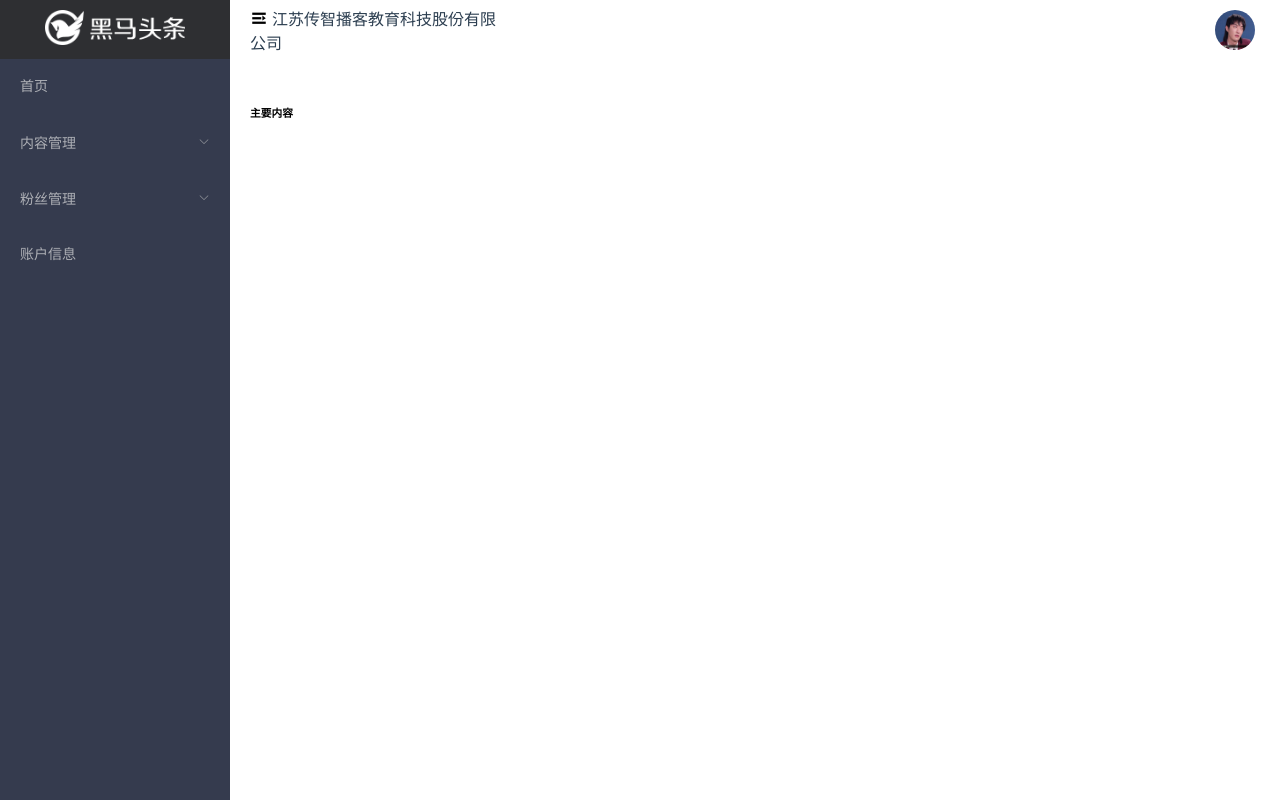
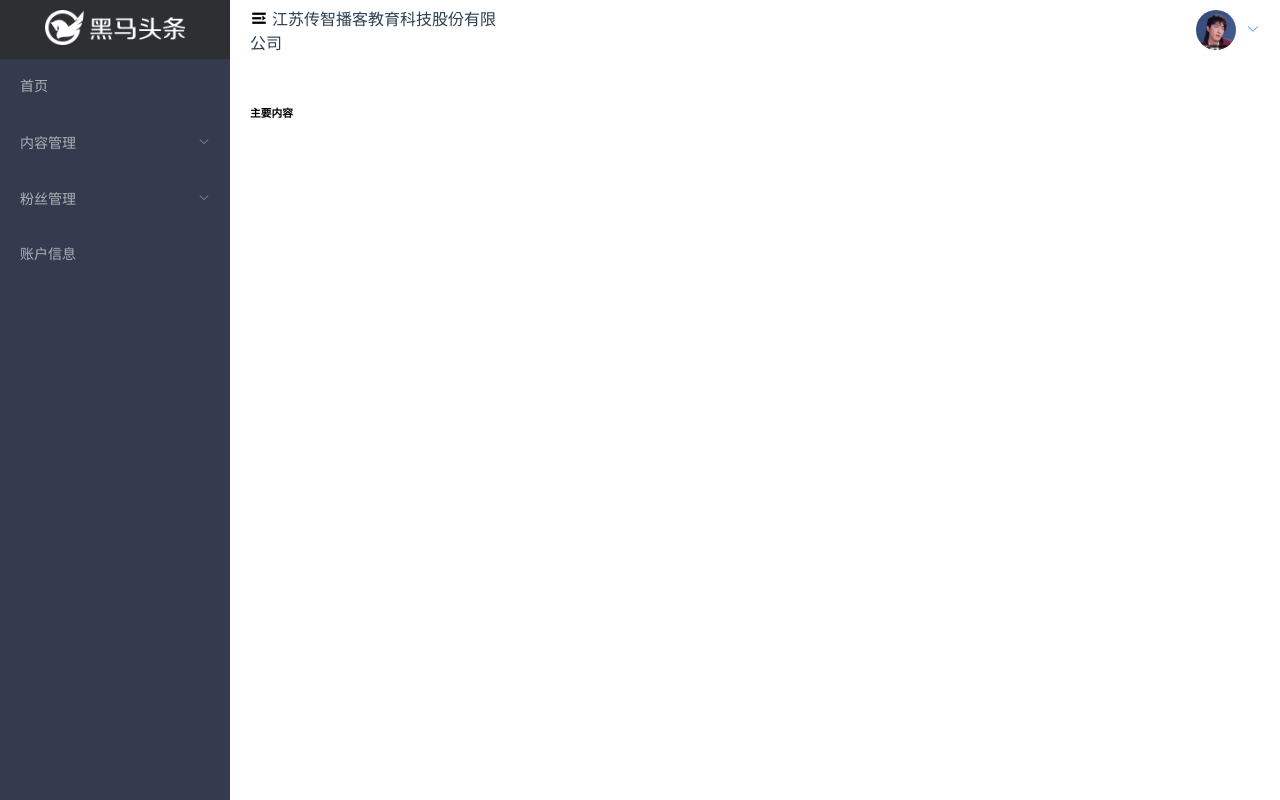
Before and after one commit to xuhaofeng1927/toutiao-89, a Vue app: page /#/name in a window 1280 px wide. Built offline with nearby package versions, Linux system fonts and the light colour scheme; no server answers.

Commit message:
主页模块-头部退出系统

```diff
--- a/src/components/home/layout-heade.vue
+++ b/src/components/home/layout-heade.vue
@@ -1,34 +1,34 @@
 <template>
   <!-- 头部组件 -->
-  <el-row class='layout-header' type="flex" align="middle" justify="space-between">
+  <el-row class="layout-header" type="flex" align="middle" justify="space-between">
     <!-- 左侧 -->
-      <el-col class='left' :span="6">
+    <el-col class="left" :span="6">
       <!-- 左侧图标 -->
-          <i class='el-icon-s-unfold'></i>
-          <span class='title'>江苏传智播客教育科技股份有限公司</span>
+      <i class="el-icon-s-unfold"></i>
+      <span class="title">江苏传智播客教育科技股份有限公司</span>
     </el-col>
     <!-- 右侧 -->
-      <el-col class='right' :span="4">
-          <el-row type='flex' justify="end" align="middle">
+    <el-col class="right" :span="4">
+      <el-row type="flex" justify="end" align="middle">
         <!-- 这里personinfo.photo是变量所以要加:或v-bind -->
         <!-- <img src="../../assets/img/header.jpg" alt=""> -->
         <!-- <img :src="personinfo.photo" alt=""> -->
-            <img :src="personinfo.photo?personinfo.photo: defaultImg" alt="">
+        <img :src="personinfo.photo?personinfo.photo: defaultImg" alt />
         <!-- 下拉菜单 -->
-             <el-dropdown>
+        <el-dropdown trigger="click" @command="handleCommand">
+        <!-- handleCommand 一个方法名 -->
           <!-- <span>山隔壁还是山</span> -->
-                 <span>{{personinfo.name}}</span>
+          <span class="el-dropdown-link">{{personinfo.name}} <i class="el-icon-arrow-down el-icon--right"></i> </span>
           <!-- 下拉菜单  具名插槽 -->
           <el-dropdown-menu slot="dropdown">
             <!-- 下拉内容 -->
-                      <el-dropdown-item>个人信息</el-dropdown-item>
-                      <el-dropdown-item>Git地址</el-dropdown-item>
-                      <el-dropdown-item>退出</el-dropdown-item>
+            <el-dropdown-item command="perInfo">个人信息</el-dropdown-item>
+            <el-dropdown-item command="gitPath">Git地址</el-dropdown-item>
+            <el-dropdown-item command="logout">退出</el-dropdown-item>
           </el-dropdown-menu>
         </el-dropdown>
       </el-row>
     </el-col>
-
   </el-row>
 </template>
 
@@ -41,7 +41,7 @@ export default {
     }
   },
   created () {
-    let token = window.localStorage.getItem('user-token')// 获取本地存储中的地址
+    let token = window.localStorage.getItem('user-token') // 获取本地存储中的地址
     console.log(token)
 
     this.$axios({
@@ -49,29 +49,44 @@ export default {
       headers: {
         Authorization: `Bearer ${token}`
       }
-    }).then((result) => { this.personinfo = result.data.data }
-    )
+    }).then(result => {
+      this.personinfo = result.data.data
+    })
+  },
+  methods: {
+    handleCommand (command) {
+      if (command === 'logout') {
+        window.localStorage.removeItem('user-token')// 删除令牌
+        this.$router.push('/login')// 跳转登录
+      } else if (command === 'gitPath') {
+        location.href = 'https://github.com/xuhaofeng1927/toutiao-89/commits/master'
+      }
+    }
   }
 }
 </script>
 
 <style lang='less' scoped>
 .layout-header {
-      height:60px;
+  height: 60px;
   .left {
     font-size: 18px;
     .title {
-              margin-left:4px;
+      margin-left: 4px;
       color: #2c3e50;
-              font-size:16px;
+      font-size: 16px;
     }
   }
   .right {
     img {
-              width:40px;
+      width: 40px;
       height: 40px;
       border-radius: 50%;
-              margin-right:5px;
+      margin-right: 5px;
+    }
+    .el-dropdown-link {
+      cursor: pointer;
+      color: #409eff;
     }
   }
 }
```
Lines whose indentation alone changed are shown as unchanged.
